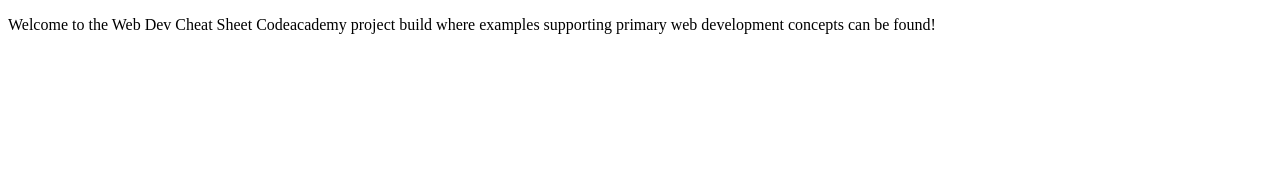
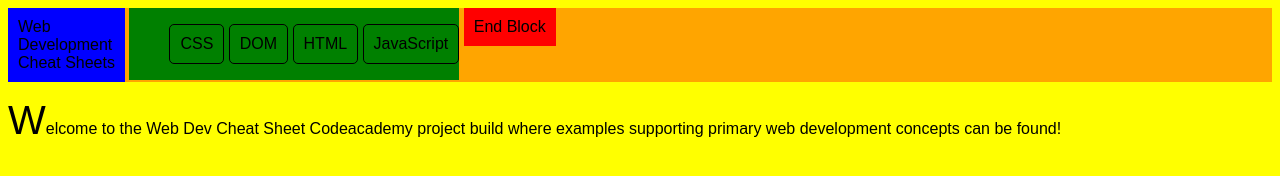
Before and after one commit to raptor1924/CodecademyCheetSheet, a plain HTML site: page index.html in a window 1280 px wide. Drawn offline with Linux system fonts and the light colour scheme; files whose address does not match are found by name.

Commit message:
Skeleton Update b.

```diff
--- a/Styles/styles.css
+++ b/Styles/styles.css
@@ -0,0 +1,61 @@
+body{
+	background: yellow;
+	font-family: Arial;
+	font-size: 12pt;
+}
+
+header {
+	background-color: orange;
+}
+
+nav {
+	background-color: green;
+	display: inline-block;
+	vertical-align: top;
+	//float: left;
+}
+
+nav li {
+	display: inline-block;
+	padding: 10px;
+	//margin: 0px;
+	border: 1px solid black;
+	border-radius: 5px;
+}
+
+.navOptions {
+	background-color: green;
+	display: inline-block;
+}
+
+.navOptions li {
+	display: inline-block;
+	padding: 10px;
+	border: 1px solid black;
+	border-radius: 5px;
+}
+
+.titleBlock {
+	background-color: blue;
+	display: inline-block;
+	vertical-align: top;
+	padding: 10px;
+	//margin: 0px;
+	//position: relative;
+	//top: 0px; left: 10px;
+
+}
+
+.titleEndBlock {
+	display: inline-block;
+	vertical-align: top;
+	background-color: red;
+	padding: 10px;
+	//margin: 0px;
+	//position: relative;
+	//top: 0px;
+}
+
+#FirstLetter {
+	font-size: 2.5em;
+}
--- a/index.html
+++ b/index.html
@@ -1,11 +1,32 @@
 <!DOCTYPE html>
 <html>
-
+	<head>
+		<meta charset="utf-8">
+		<title>Web Development Cheat Sheets</title>
+		<link href="file:///D:/VisualStudio%20Development/Repos/raptor1924/CodecademyCheetSheet/Styles/styles.css" type="text/css" rel="stylesheet">
+	</head>
 
 <body>
-
-<p>Welcome to the Web Dev Cheat Sheet Codeacademy project build where examples supporting primary web development concepts can be found!
-</p>
+	<header>
+		<div class="titleBlock">
+			<div>Web</div>
+			<div>Development</div>
+			<div>Cheat Sheets</div>
+		</div>
+		<div class="navOptions">
+			<ul>
+				<li>CSS</li>
+				<li>DOM</li>
+				<li>HTML</li>
+				<li>JavaScript</li>
+			</ul>
+		</div>
+		<div class="titleEndBlock">
+			<span>End Block</span>
+		</div>
+	</header>
+	<p><span id="FirstLetter">W</span>elcome to the Web Dev Cheat Sheet Codeacademy project build where examples supporting primary web development concepts can be found!
+	</p>
 
 </body>
 
```
